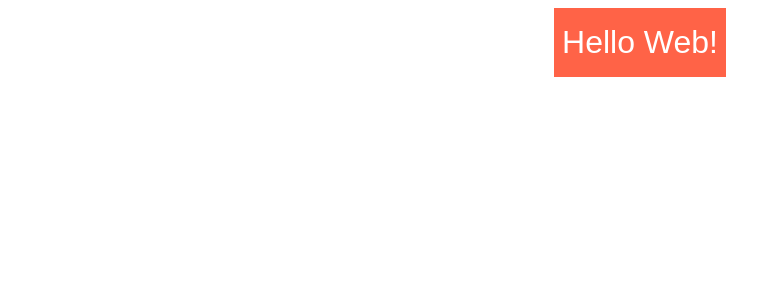
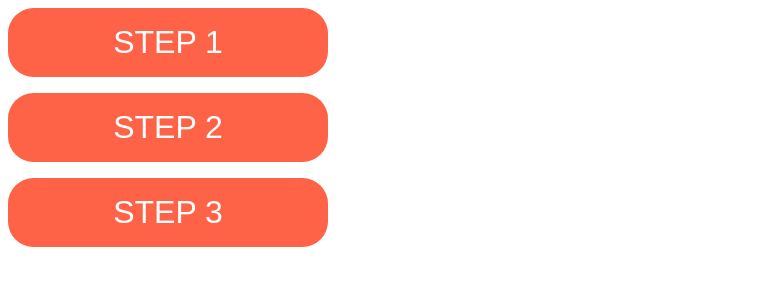
Before and after one commit to Brokyeom/Seminar_Practice, a React (Vite) app: page / in a window 1280 px wide. Shown: the top 300 px of the page, without its empty margins (0-781 px from the left). Built offline with nearby package versions, Linux system fonts and the light colour scheme.

Commit message:
style : set button layout

```diff
--- a/src/main.jsx
+++ b/src/main.jsx
@@ -1,6 +1,7 @@
 import React from "react";
 import ReactDOM from "react-dom/client";
 import App from "./App.jsx";
+
 
 ReactDOM.createRoot(document.getElementById("root")).render(
   <React.StrictMode>
--- a/src/pages/Home.jsx
+++ b/src/pages/Home.jsx
@@ -3,24 +3,33 @@ import styled from "styled-components";
 export const Home = () => {
   return (
     <StMain>
-      <StButton>Hello Web!</StButton>
+      <StButton>STEP 1</StButton>
+      <StButton>STEP 2</StButton>
+      <StButton>STEP 3</StButton>
     </StMain>
   );
 };
 
 const StMain = styled.main`
   display: flex;
+  flex-direction: column;
   justify-content: center;
   align-item: center;
+  gap: 1rem;
 `;
 
 const StButton = styled.button`
   color: white;
   background-color: tomato;
 
+  width: 20rem;
+
   font-size: 2rem;
 
   padding: 1rem 0.5rem 1rem 0.5rem;
 
   border: none;
+  border-radius:1.6rem;
+
+  cursor : pointer;
 `;
```
